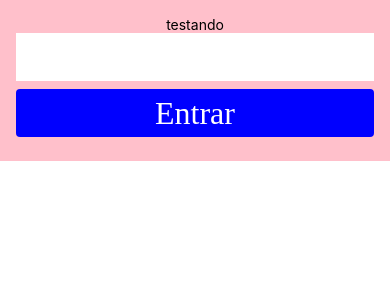
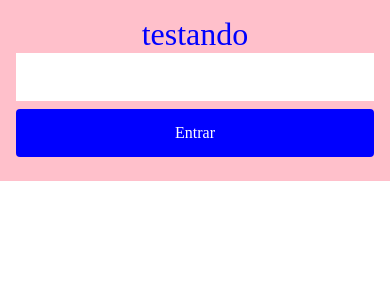
Before and after one commit to GabrielDevTech/ProjectReactNative, a React Native app: screen / in a window 390 px wide. Shown: the top 300 px of the page. Built offline with nearby package versions, Linux system fonts and the light colour scheme.

Commit message:
Fix font issue by ensuring correct path and configuration for custom fonts

```diff
--- a/src/modules/login/screens/Login.tsx
+++ b/src/modules/login/screens/Login.tsx
@@ -1,8 +1,11 @@
 import React from "react";
-import { View, Text } from "react-native"
+import { View } from "react-native"
 import { ContainerLogin } from "../styles/login.style";
 import Input from "../../../shared/components/Input/Input";
 import Button from "../../../shared/components/button/Button";
+import Text from "../../../shared/components/text/Text";
+import { textTypes } from "../../../shared/components/text/textTypes";
+
 
 
 const Login = () => {
@@ -13,7 +16,7 @@ const Login = () => {
     return (
         <View>
             <ContainerLogin>
-                <Text >testando</Text>
+                <Text color='blue' type={textTypes.TITLE}>testando</Text>
                 <Input />
                 <Button margin='8px' onPress={handleOnPress} title="Entrar" />
             </ContainerLogin>
--- a/src/shared/components/button/Button.tsx
+++ b/src/shared/components/button/Button.tsx
@@ -3,7 +3,7 @@ import { ButtonContainer } from "./button.style";
 import React from "react";
 import Text from "../text/Text";
 import { theme } from "../../themes/theme";
-import { textTypes } from "../text/textTypes";
+
 
 
 
@@ -17,7 +17,7 @@ interface ButtonProps extends TouchableOpacityProps {
 const Button = ({ title, margin, ...props }: ButtonProps) => {
     return (
         <ButtonContainer margin={margin} {...props}>
-            <Text type={textTypes.TITLE} color={theme.color.neutralTheme.white}>{title}</Text>
+            <Text color={theme.color.neutralTheme.white}>{title}</Text>
         </ButtonContainer>
     )
 
--- a/src/shared/components/text/Text.style.ts
+++ b/src/shared/components/text/Text.style.ts
@@ -4,7 +4,8 @@ interface ContainerTextProps {
     fontSize: string,
 }
 export const ContainerText = styled.Text<ContainerTextProps>`
+    font-family:'Poppins-Black';
     ${(props) => props.color ? `color: ${props.color}` : ''};
-    font-family:Poppins-Bold;
     font-size: ${(props) => props.fontSize};
+
 `;
--- a/src/shared/components/text/Text.tsx
+++ b/src/shared/components/text/Text.tsx
@@ -18,7 +18,7 @@ const Text = ({ type, color, ...props }: TextProps) => {
             default:
                 return '16px'
         }
-    }, []);
+    }, [type]);
 
 
     return <ContainerText fontSize={handleFontSize} color={color} {...props} />
```
Also changed, not shown: react-native.config.js (added, +7 -0 lines), src/assets/fonts/PlaywriteGBS-Italic-VariableFont_wght.ttf (added), src/assets/fonts/PlaywriteGBS-VariableFont_wght.ttf (added), 9 other files (tests, documents, lock files or other folders).
